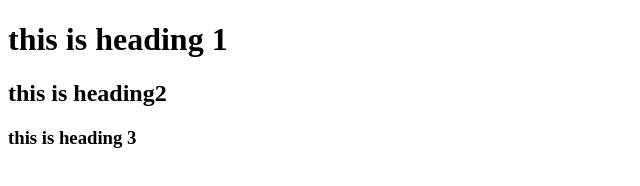
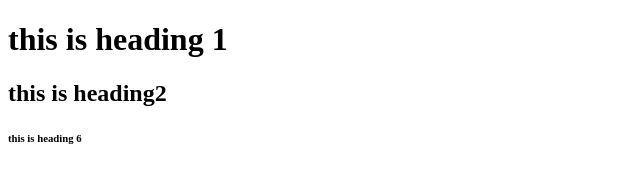
Before and after one commit to Shivam24S/remote-to-local, a plain HTML site: page index.html in a window 1280 px wide. Shown: the full height of the page, 0-640 px from the left. Drawn offline with Linux system fonts and the light colour scheme.

Commit message:
some changes added in new

```diff
--- a/index.html
+++ b/index.html
@@ -8,6 +8,6 @@
   <body>
     <h1>this is heading 1</h1>
     <h2>this is heading2</h2>
-    <h3>this is heading 3</h3>
+    <h6>this is heading 6</h6>
   </body>
 </html>
```
